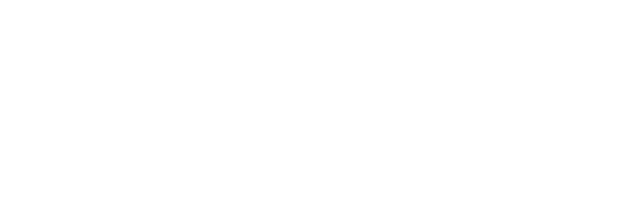
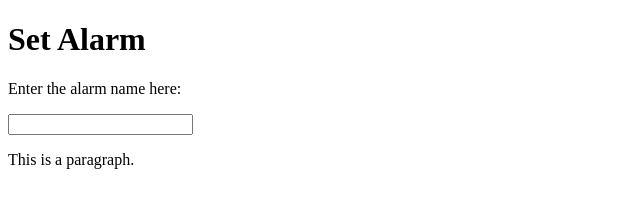
Before and after one commit to MarthaDix/Wakey-Wakey, a website: page Html/setAlarm.html in a window 1280 px wide. Shown: the whole page, without its empty margins (0-640 px from the left). Drawn offline with Linux system fonts and the light colour scheme.

Commit message:
new stuff

```diff
--- a/Html/setAlarm.html
+++ b/Html/setAlarm.html
@@ -1,4 +1,16 @@
+<!DOCTYPE html>
 <html>
-    <title> Set Alarm </title>
+<head>
+<title>Set Alarm</title>
+</head>
+<body>
 
+<h1>Set Alarm</h1>
+<div>
+        <p>Enter the alarm name here:</p>
+        <input type="text" name="Alarm Name">
+    <p>This is a paragraph.</p>
+
+</div>
+</body>
 </html>
```
